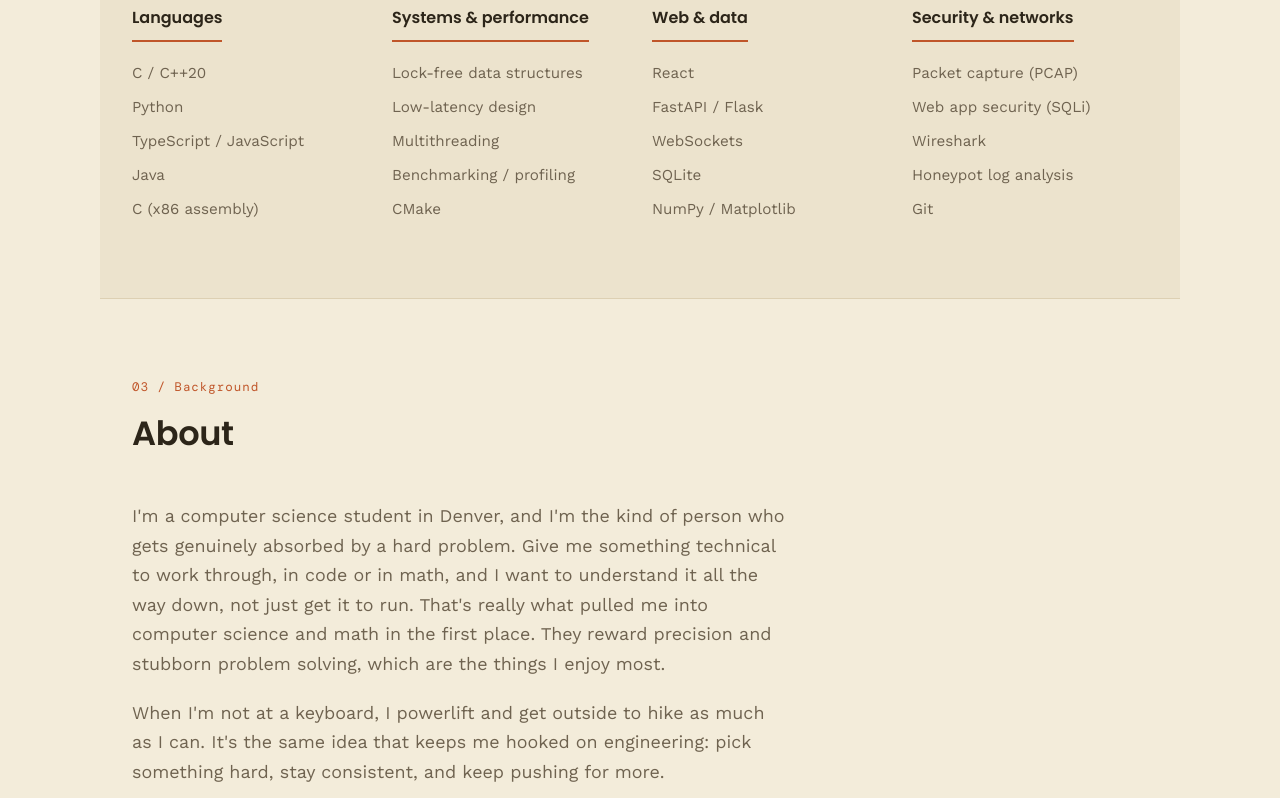
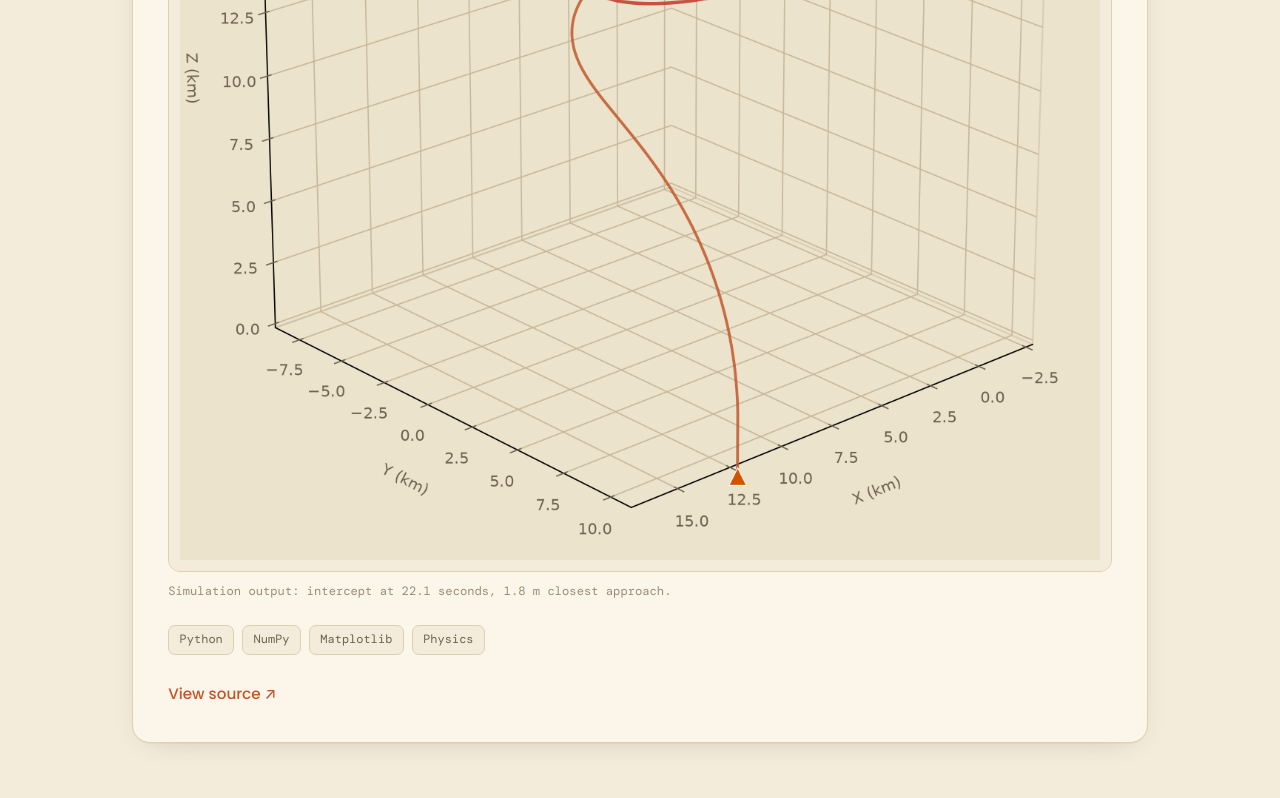
Before and after one commit to tzigmond/tzigmond.github.io, a plain HTML site: page index.html in a window 1280 px wide. Shown: the part 2341-3139 px from the top of the page. Drawn offline with nearby package versions, Linux system fonts and the light colour scheme.

Commit message:
Add missile sim intercept visual
- Generated headless 3D render of an AIM-120 vs F-16C intercept from the
  actual simulation (proportional navigation, 1.8m closest approach)
- Embed as a figure in the missile project card, styled to match the theme

```diff
--- a/index.html
+++ b/index.html
@@ -138,6 +138,10 @@
           <div class="stat"><span class="stat-num">F-16C</span><span class="stat-label">evading jet that reacts and breaks at 9g</span></div>
           <div class="stat"><span class="stat-num">Cited</span><span class="stat-label">every value sourced from Jane's and USAF manuals</span></div>
         </div>
+        <figure class="project-figure">
+          <img src="assets/missile-intercept.png?v=1" alt="3D plot of an AIM-120 missile intercepting an evading F-16C using proportional navigation, showing the missile's vertical boost and pursuit path, the jet's evasive turn, and the intercept point with a closest approach of 1.8 meters" loading="lazy">
+          <figcaption>Simulation output: intercept at 22.1 seconds, 1.8 m closest approach.</figcaption>
+        </figure>
         <div class="tags">
           <span>Python</span><span>NumPy</span><span>Matplotlib</span><span>Physics</span>
         </div>
--- a/style.css
+++ b/style.css
@@ -341,6 +341,25 @@
   padding: 0.25rem 0.65rem;
   border-radius: 7px;
 }
+.project-figure {
+  margin: 0 0 1.5rem;
+}
+.project-figure img {
+  display: block;
+  width: 100%;
+  max-width: 100%;
+  height: auto;
+  border: 1px solid var(--border);
+  border-radius: 12px;
+  background: #f3ecda;
+}
+.project-figure figcaption {
+  margin-top: 0.6rem;
+  font-family: var(--mono);
+  font-size: 0.76rem;
+  color: var(--ink-faint);
+}
+
 .project-links a {
   font-family: var(--display);
   font-weight: 500;
```
Also changed, not shown: assets/missile-intercept.png (added).
